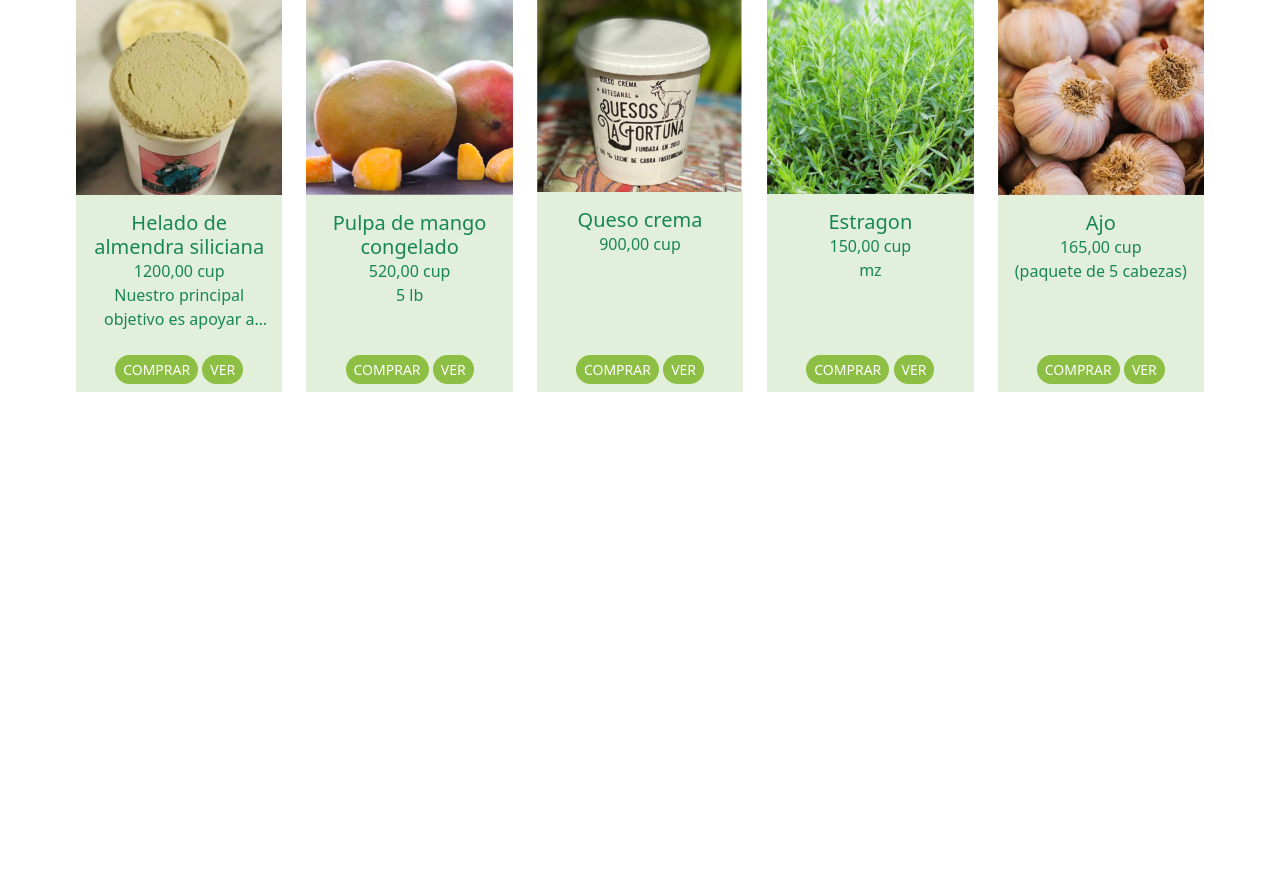
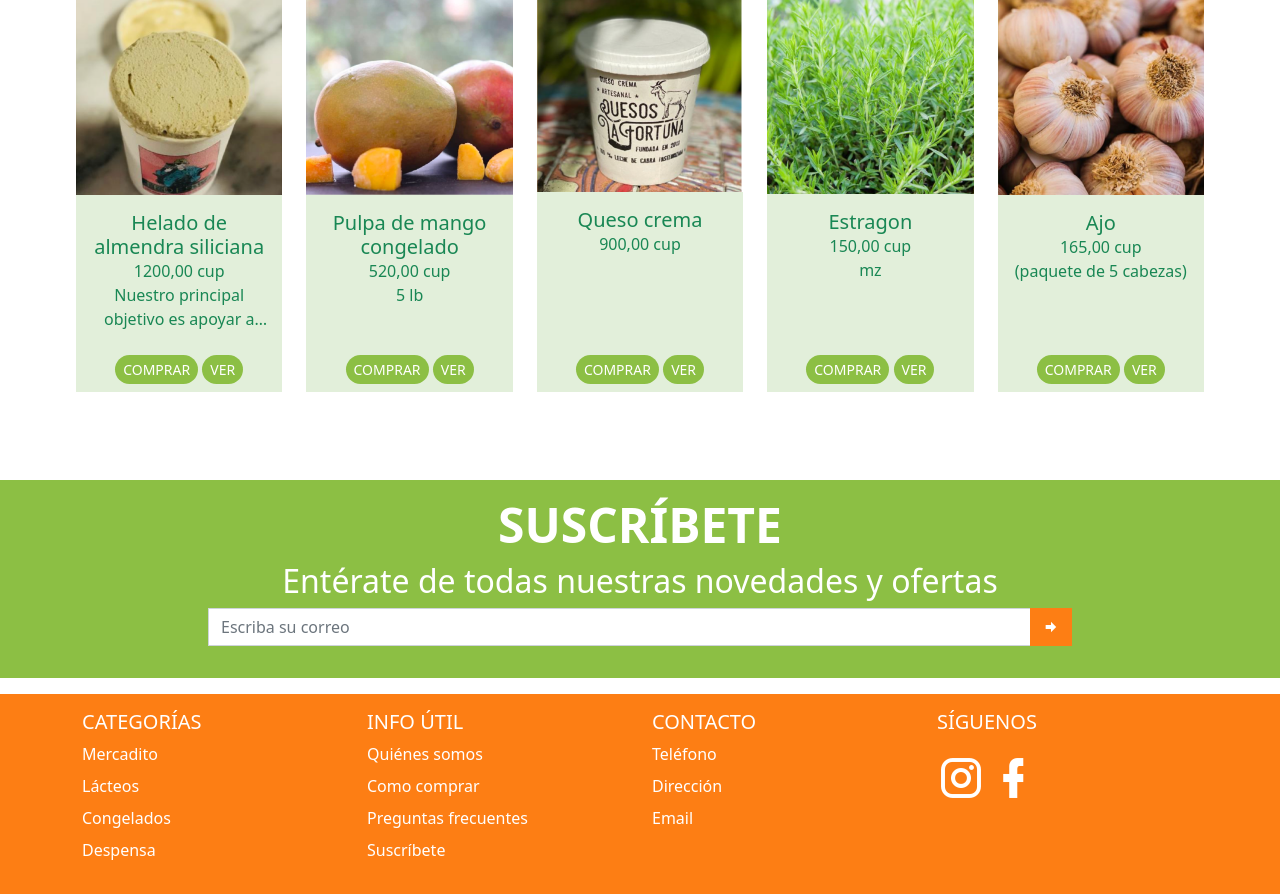
Before and after one commit to gveitia13/gaia, a Django app: page / in a window 1280 px wide. Shown: the part 2517-3411 px from the top of the page. Before the commit the page ends 2909 px from the top, so only its background shows below. Run offline with Django 4.2, Linux system fonts and the light colour scheme; data comes from the database, SQL or seed files in the repository; some libraries are stand-ins or nearby versions.

Commit message:
footer casi

```diff
--- a/app_main/views.py
+++ b/app_main/views.py
@@ -16,6 +16,7 @@ class StartPage(generic.TemplateView):
         context['banner'] = settings.BUSINESS_BANNER
         context['products4'] = Product.objects.filter(is_active=True)[:4]
         context['categories'] = sorted(Category.objects.all(), key=lambda cat: cat.get_prods_count, reverse=True)[0:4]
+        context['all_categories'] = Category.objects.all()
         context['products_destacados'] = Product.objects.filter(is_active=True, is_important=True)[0:5]
         context['products_descuento'] = Product.objects.filter(is_active=True, old_price__isnull=False)[0:5]
         context['products_nuevos'] = Product.objects.filter(is_active=True).order_by('-pk')[0:5]
--- a/templates/body.html
+++ b/templates/body.html
@@ -16,7 +16,7 @@
             </div>
         </div>
     </div>
-    {#        {% include 'footer.html' %}#}
+    {% include 'footer.html' %}
     </body>
 
 {% endblock %}
--- /dev/null
+++ b/templates/footer.html
@@ -0,0 +1,57 @@
+{% load static %}
+<footer class="bd-footer mt-5 bg-semi-success">
+    <div class="mx-auto py-3 w-75 px-md-5 px-0">
+        <h1 class="text-center text-white text-uppercase display-5 fw-bold user-select-none">suscríbete</h1>
+        <h2 class="text-white text-center ">Entérate de todas nuestras novedades y ofertas</h2>
+        <form action="" method="post">
+            {% csrf_token %}
+            <div class="input-group mb-3">
+                <input type="email" class="form-control rounded-0" placeholder="Escriba su correo"
+                       aria-label="Recipient's username" required aria-describedby="button-addon2">
+                <button class="btn bg-orange rounded-0" type="submit" id="button-addon2"><i
+                        class="mdi mdi-arrow-right-bold"></i>
+                </button>
+            </div>
+        </form>
+    </div>
+</footer>
+
+<footer class="bd-footer mt-3 bg-orange">
+    <div class="container pt-3">
+        <div class="row">
+            <div class="col-6 col-md-3  mb-3">
+                <h5>CATEGORÍAS</h5>
+                <ul class="list-unstyled">
+                    {% for category in all_categories %}
+                        <li class="mb-2"><a href="#" class="text-decoration-none text-white">{{ category.name }}</a>
+                        </li>
+                    {% endfor %}
+                </ul>
+            </div>
+            <div class="col-6 col-md-3  mb-3">
+                <h5>INFO ÚTIL</h5>
+                <ul class="list-unstyled">
+                    <li class="mb-2"><a href="#" class="text-decoration-none text-white">Quiénes somos</a></li>
+                    <li class="mb-2"><a href="#" class="text-decoration-none text-white">Como comprar</a></li>
+                    <li class="mb-2"><a href="#" class="text-decoration-none text-white">Preguntas frecuentes</a></li>
+                    <li class="mb-2"><a href="#" class="text-decoration-none text-white">Suscríbete</a></li>
+                </ul>
+            </div>
+            <div class="col-6 col-md-3  mb-3">
+                <h5>CONTACTO</h5>
+                <ul class="list-unstyled">
+                    <li class="mb-2"><a href="#" class="text-decoration-none text-white">Teléfono</a></li>
+                    <li class="mb-2"><a href="#" class="text-decoration-none text-white">Dirección</a></li>
+                    <li class="mb-2"><a href="#" class="text-decoration-none text-white">Email</a></li>
+                </ul>
+            </div>
+            <div class="col-6 col-md-3  mb-3">
+                <h5>SÍGUENOS</h5>
+                <div>
+                    <a href="#"><i class="mdi mdi-instagram mdi-48px text-white"></i></a>
+                    <a href="#"><i class="mdi mdi-facebook mdi-48px text-white"></i></a>
+                </div>
+            </div>
+        </div>
+    </div>
+</footer>
```
